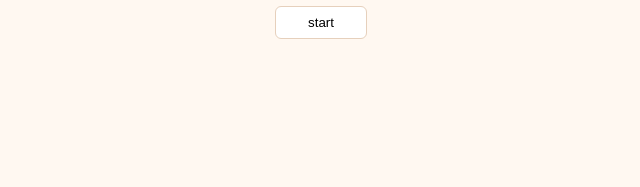
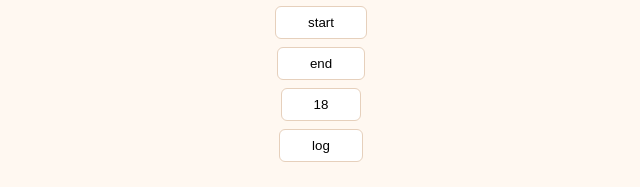
Before and after one commit to nialvi/doodle-jump, a website built with webpack: page index.html in a window 1280 px wide. Both pictures are taken after a click on the button "start". Shown: the part 610-797 px from the top of the page, 319-959 px from the left. Built offline with nearby package versions, Linux system fonts and the light colour scheme.

Commit message:
added game entities

```diff
--- a/index.html
+++ b/index.html
@@ -10,7 +10,10 @@
 
   <div class="screen"></div>
 
-  <button class="start">start</button>
+  <button class="start" id="start">start</button>
+  <button class="start" id="end">end</button>
+  <button class="start" id="score"></button>
+  <button class="start" id="log">log</button>
 
   <script src="./dist/main.js"></script>
 </body>
--- a/package.json
+++ b/package.json
@@ -48,6 +48,7 @@
 		"webpack-cli": "^4.1.0"
 	},
 	"dependencies": {
+		"@reduxjs/toolkit": "^1.4.0",
 		"serve": "^11.3.2"
 	}
 }
--- /dev/null
+++ b/src/app/game/entities/index.ts
@@ -0,0 +1,22 @@
+import { createSlice, PayloadAction } from '@reduxjs/toolkit';
+import { IGame } from './interface';
+
+const initialState: IGame = {
+	score: 0,
+	scene: 'start',
+};
+
+export const { reducer, actions } = createSlice({
+	name: 'game',
+	initialState,
+	reducers: {
+		setScore: (state, { payload }: PayloadAction<number>) => ({
+			...state,
+			score: payload,
+		}),
+		setScene: (state, { payload }: PayloadAction<string>) => ({
+			...state,
+			scene: payload,
+		}),
+	},
+});
--- /dev/null
+++ b/src/app/game/entities/interface.ts
@@ -0,0 +1,4 @@
+export interface IGame {
+	score: number;
+	scene: string;
+}
--- /dev/null
+++ b/src/app/game/usecases/index.ts
@@ -0,0 +1 @@
+// todo
--- /dev/null
+++ b/src/app/game/view/index.ts
@@ -0,0 +1 @@
+// todo
--- a/src/app/index.ts
+++ b/src/app/index.ts
@@ -7,6 +7,7 @@ export function start(state: InitialState): void {
 	Object.keys(state.timers).forEach(name => clearInterval(state.timers[name]));
 
 	clearScreen(state.screen.element);
+	state.score = 0;
 
 	state.platforms = createPlatforms({
 		screen: state.screen.element,
--- a/src/index.ts
+++ b/src/index.ts
@@ -1,4 +1,9 @@
+import { configureStore } from '@reduxjs/toolkit';
 import { initGame, InitConfig } from './app';
+import {
+	reducer as gameReducer,
+	actions as gameActions,
+} from './app/game/entities';
 
 document.addEventListener('DOMContentLoaded', () => {
 	const config: InitConfig = {
@@ -9,4 +14,39 @@ document.addEventListener('DOMContentLoaded', () => {
 	};
 
 	initGame(config);
+
+	initGameEngine();
 });
+
+function initGameEngine() {
+	const store = configureStore({ reducer: gameReducer, devTools: true });
+
+	let gameLoopId;
+
+	const startElement = document.getElementById('start');
+	const endElement = document.getElementById('end');
+	const scoreElement = document.getElementById('score');
+	const logElement = document.getElementById('log');
+
+	startElement.addEventListener('click', () => {
+		store.dispatch(gameActions.setScene('inprogress'));
+
+		gameLoopId = setInterval(() => {
+			const { score } = store.getState();
+			const newScore = score + 1;
+
+			store.dispatch(gameActions.setScore(newScore));
+
+			scoreElement.innerHTML = String(newScore);
+		}, 150);
+	});
+
+	endElement.addEventListener('click', () => {
+		store.dispatch(gameActions.setScene('end'));
+		clearInterval(gameLoopId);
+	});
+
+	logElement.addEventListener('click', () => {
+		console.log(store.getState());
+	});
+}
```
Also changed, not shown: 1 other file.
